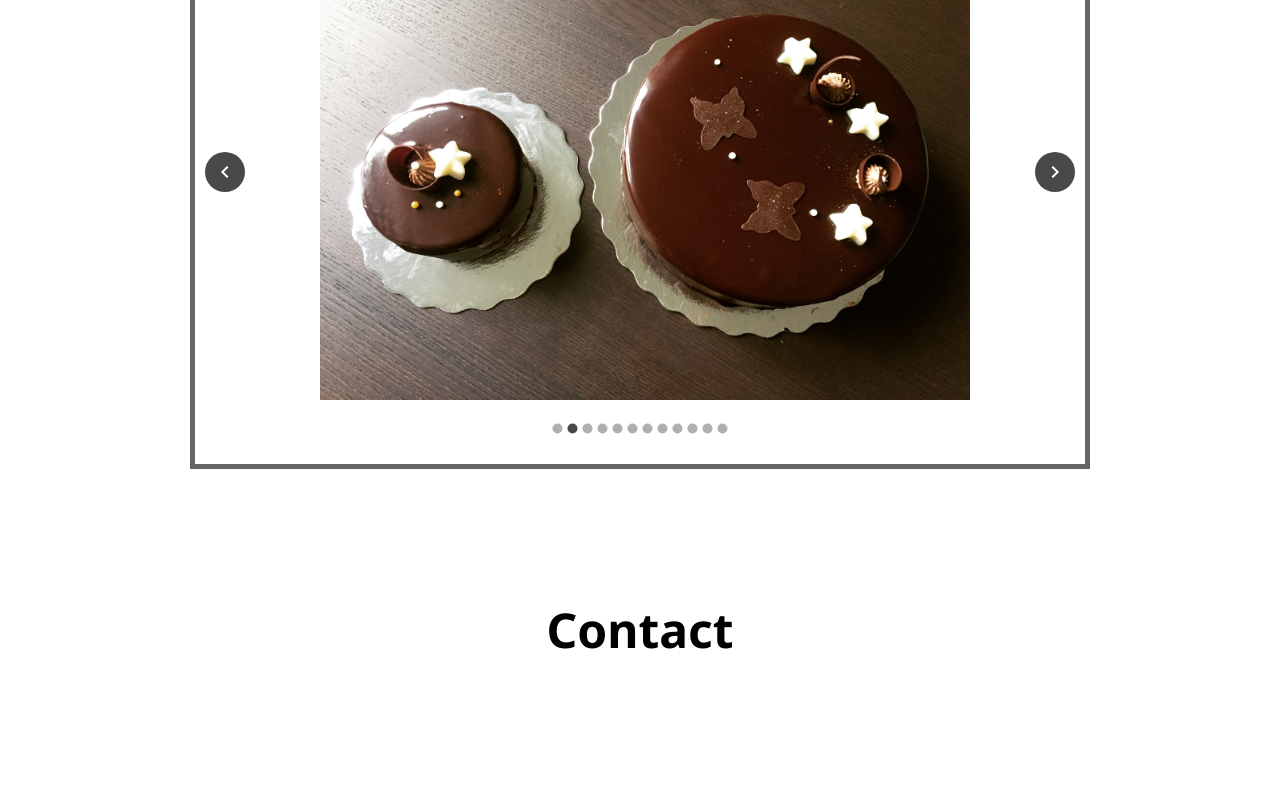
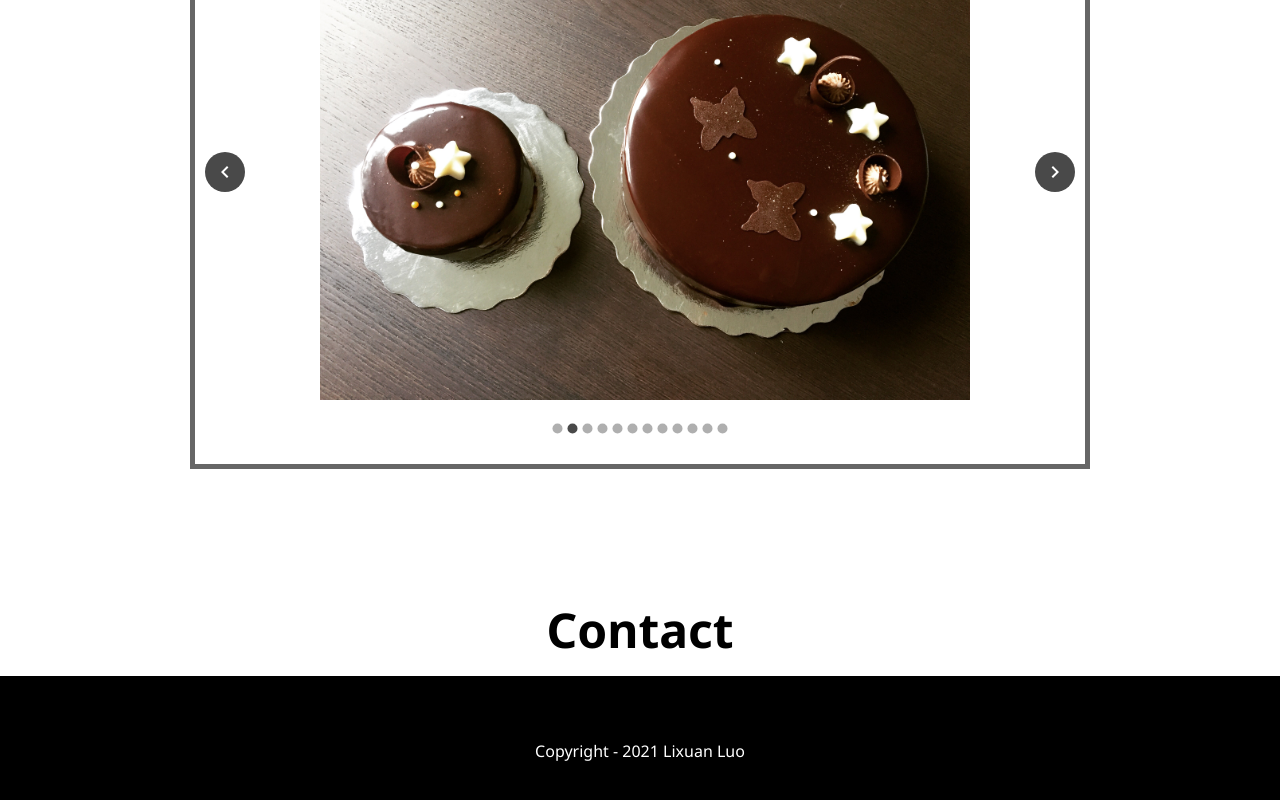
Before and after one commit to YourNeptune/my-CV, a React (Create React App) app: page / in a window 1280 px wide. Shown: the part 2489-3289 px from the top of the page. Before the commit the page ends 3165 px from the top, so only its background shows below. Built offline with nearby package versions, Linux system fonts and the light colour scheme.

Commit message:
add footer

```diff
--- a/src/App.js
+++ b/src/App.js
@@ -4,6 +4,7 @@ import About from "./components/About";
 import Projects from "./components/Projects";
 import Contact from "./components/Contact";
 import Navbar from "./components/Navbar";
+import Footer from './components/Footer'
 
 import { Element } from "react-scroll";
 
@@ -31,6 +32,8 @@ function App() {
       <Element name="contact">
         <Contact />
       </Element>
+
+      <Footer/>
     </div>
   );
 }
--- /dev/null
+++ b/src/components/Footer.js
@@ -0,0 +1,11 @@
+import '../css/Footer.css'
+
+const Footer = () => {
+    return (
+        <div className='Footer'>
+            <p>Copyright - 2021 Lixuan Luo</p>
+        </div>
+    )
+}
+
+export default Footer
--- /dev/null
+++ b/src/css/Footer.css
@@ -0,0 +1,6 @@
+.Footer {
+    padding: 4em;
+    background-color: black;
+    color: white;
+    text-align: center;
+}
```
